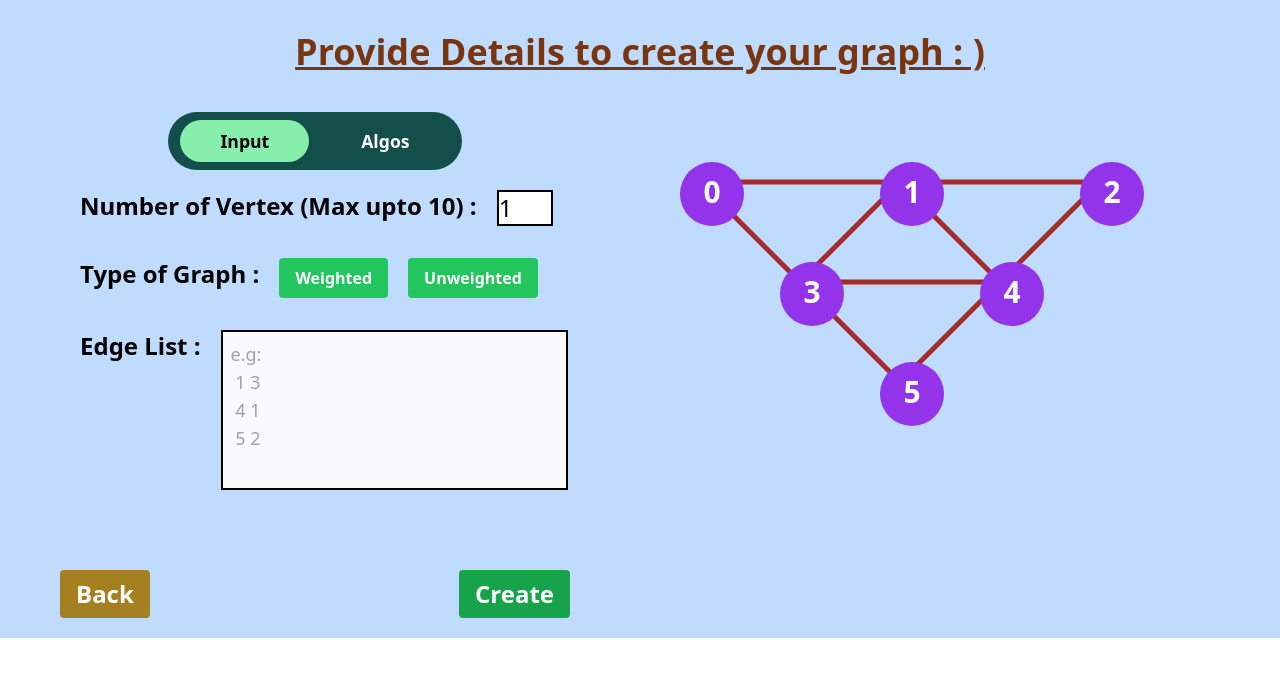
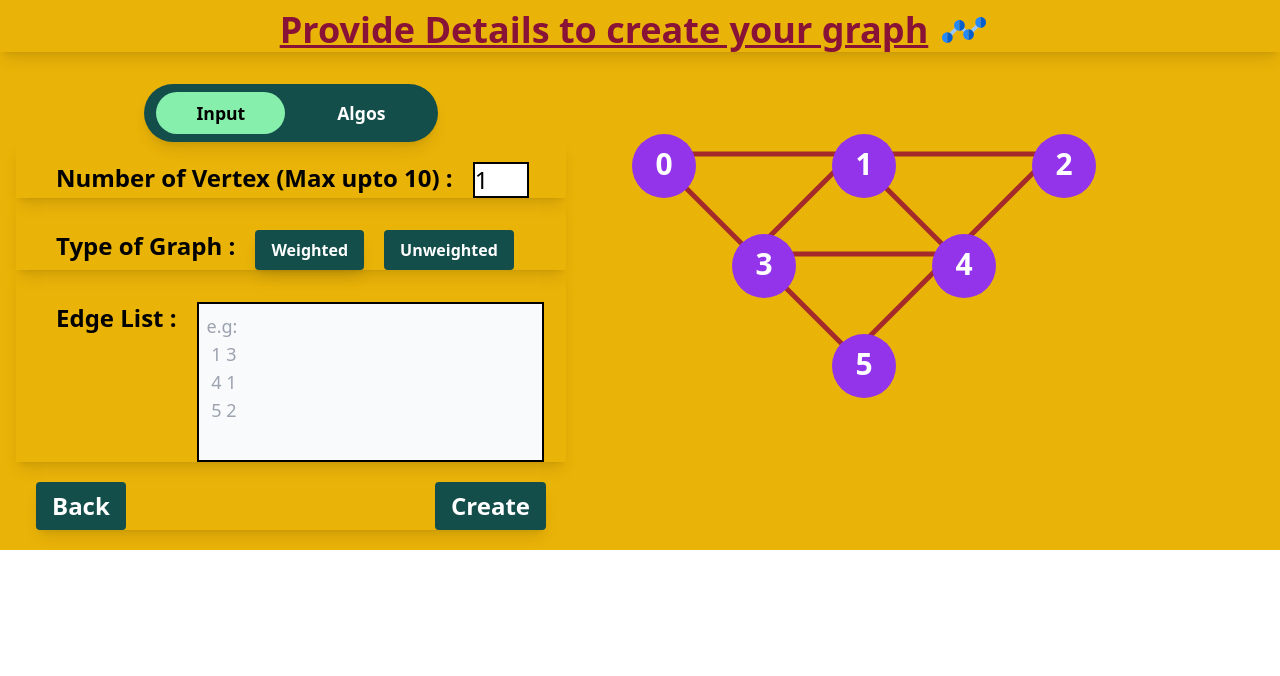
Before and after one commit to himanshusyuni/Graph-Visualizer, a React (Vite) app in the folder frontend/Graph-visualizer/: page /input in a window 1280 px wide. Shown: the top 676 px of the page. Built offline with nearby package versions, Linux system fonts and the light colour scheme.

Commit message:
added styling

```diff
--- a/frontend/Graph-visualizer/src/App.jsx
+++ b/frontend/Graph-visualizer/src/App.jsx
@@ -3,7 +3,7 @@ import UserInput from "./components/UserInput";
 import Welcome from "./components/Welcome";
 import WelcomeNav from "./components/WelcomeNav";
 import TempAlgo from "./components/TempAlgo";
-import Djkstra from "./components/Algos/Djkstra";
+// import Djkstra from "./components/Algos/Djkstra";
 function App() {
   return (
     <>
@@ -24,7 +24,7 @@ function App() {
           <Route path="/input" element={<UserInput />} />
           {/* <Route path="*" element={<NotFound />} /> */}
           <Route path="/algos" element={<TempAlgo />} />
-          <Route path="/algos/djkstra" element={<Djkstra />} />
+          {/* <Route path="/algos/djkstra" element={<Djkstra />} /> */}
         </Routes>
       </Router>
     </>
--- a/frontend/Graph-visualizer/src/components/UserInput.jsx
+++ b/frontend/Graph-visualizer/src/components/UserInput.jsx
@@ -31,20 +31,23 @@ function UserInput() {
 
   return (
     <>
-      <div className="bg-blue-200 ">
-        <div className="font-bold text-center text-4xl pt-8 underline text-amber-900 mb-10 ">
-          Provide Details to create your graph : )
+      <div className=" bg-yellow-500 h-full w-full flex flex-col "  >
+        <div className="font-bold text-center text-4xl  underline text-rose-900 mb-8 mt-2 flex flex col justify-center items-center shadow-lg ">
+               Provide Details to create your graph
+                <img className="h-11 w-16 mx-1 "
+          src="pic1.svg" alt="" />
+
         </div>
-        <div className=" flex ml-10 ">
-          <div className="w-[550px] mr-10">
+        <div className=" flex ml-4 ">
+          <div className="w-[550px] mr-4">
             <div>
               <div className="flex justify-center">
-                <div className="bg-teal-900 flex gap-3 px-3 py-2 rounded-full text-[1.1rem] text-white font-bold">
+                <div className="bg-teal-900 flex gap-3 px-3 py-2 rounded-full text-[1.1rem] text-white font-bold shadow-lg">
                   <div className={(toggle===0 && `bg-green-300 py-2 px-10 rounded-3xl hover:cursor-pointer text-black`) || (`py-2 px-10 rounded-3xl hover:cursor-pointer`)} onClick={()=>handleToggle()}>Input</div>
                   <div className={(toggle===1 && `bg-green-300 py-2 px-10 rounded-3xl hover:cursor-pointer text-black`) || (`py-2 px-10 rounded-3xl hover:cursor-pointer`)} onClick={()=>handleToggle()}>Algos</div>
                 </div>
               </div>
-              <div className="flex pt-5 pl-10">
+              <div className="flex pt-5 pl-10 shadow-lg ">
                 <p className="pr-5 text-2xl font-semibold">
                   Number of Vertex (Max upto 10) :
                 </p>
@@ -55,29 +58,29 @@ function UserInput() {
                   onChange={(e) => handleVertex(e)}
                 ></input>
               </div>
-              <div className="flex pt-8 pl-10">
-                <p className="pr-5 text-2xl font-semibold">Type of Graph : </p>
+              <div className="flex pt-8 pl-10 shadow-lg ">
+                <p className="pr-5 text-2xl font-semibold ">Type of Graph : </p>
                 <button
-                  className={`bg-green-500 hover:bg-green-600 text-white font-bold py-2 px-4 rounded active:bg-yellow-700 ${
-                    Type == 0 && "bg-yellow-700 hover:bg-yellow-700"
+                  className={`bg-teal-900 hover:bg-emerald-500 text-white font-bold py-2 px-4 rounded active:bg-yellow-700 shadow-lg  ${
+                    Type == 1 && "bg-teal-900 hover:bg-emerald-500"
                   }`}
                   onClick={() => setType(0)}
                 >
                   Weighted
                 </button>
                 <button
-                  className={`bg-green-500 hover:bg-green-600 text-white font-bold py-2 px-4 rounded active:bg-yellow-700 ml-5  ${
-                    Type == 1 && "bg-yellow-700 hover:bg-yellow-700"
+                  className={`bg-teal-900 hover:bg-emerald-950 text-white font-bold py-2 px-4 rounded active:bg-yellow-700 ml-5  ${
+                    Type == 1 && "bg-teal-900 hover:bg-emerald-500"
                   }`}
                   onClick={() => setType(1)}
                 >
                   Unweighted
                 </button>
               </div>
-              <div className="flex pl-10 pt-8">
+              <div className="flex pl-10 pt-8 shadow-lg">
                 <p className="pr-5 text-2xl font-semibold">Edge List : </p>
                 <textarea
-                  className="resize-none  text-lg p-2 bg-slate-50 border-2 border-black focus:border-0"
+                  className="resize-none  text-lg p-2 bg-slate-50 border-2 border-black focus:border-0 "
                   rows={5}
                   cols={30}
                   ref={edgeList}
@@ -86,15 +89,15 @@ function UserInput() {
                 ></textarea>
               </div>
             </div>
-            <div className="flex justify-between m-5 mt-20">
+            <div className="flex justify-between m-5 mt-5 shadow-lg">
               <button
-                className="bg-brown-500 hover:bg-brown-600 text-white font-bold py-2 text-2xl px-4 rounded active:bg-red-600"
+                className="bg-teal-900 hover:bg-emeral-500 text-white font-bold py-2 text-2xl px-4 rounded active:bg-yellow-700"
                 onClick={() => navigate("/")}
               >
                 Back
               </button>
               <button
-                className="hover:bg-green-700 text-white text-2xl font-bold py-2 px-4 rounded bg-green-600 active:bg-yellow-700"
+                className="hover:bg-emerald-500 text-white text-2xl font-bold py-2 px-4 rounded bg-teal-900 active:bg-yellow-700"
                 onClick={() => setFlag(1)}
               >
                 Create
```
Also changed, not shown: frontend/Graph-visualizer/pic1.svg (added).
